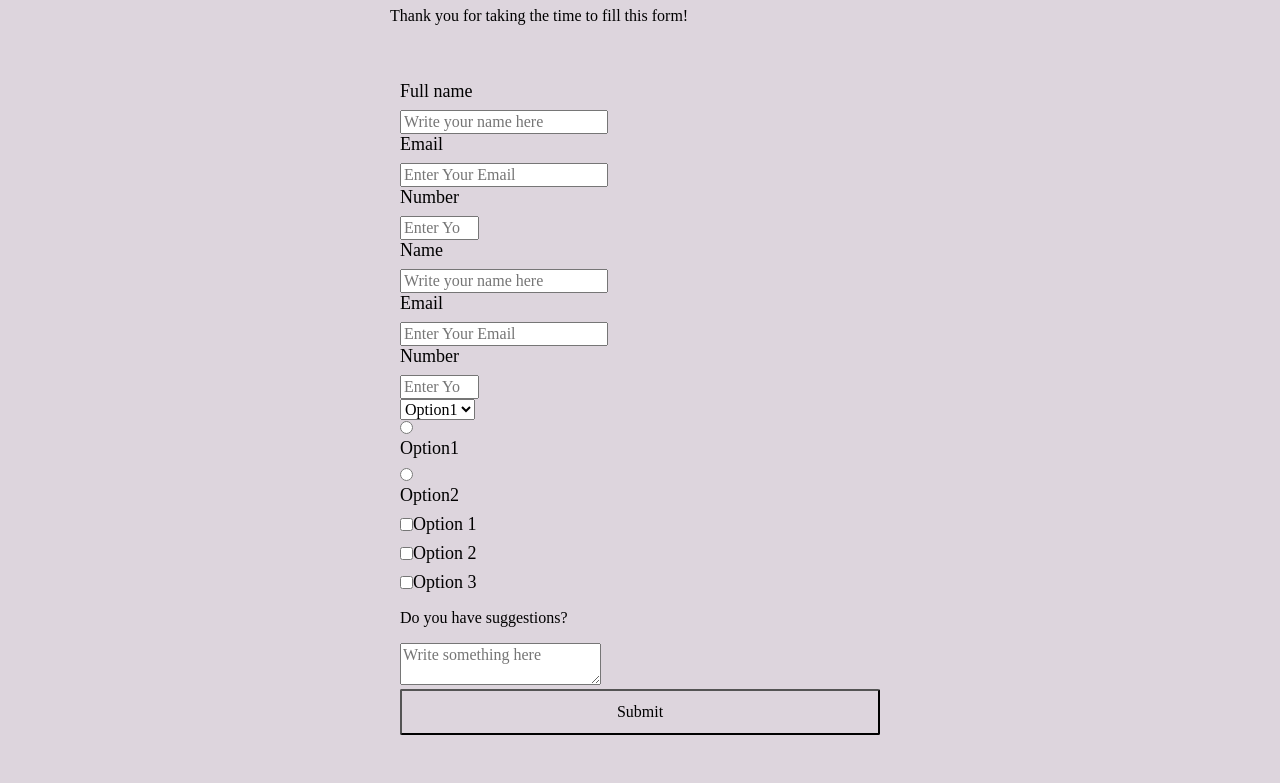
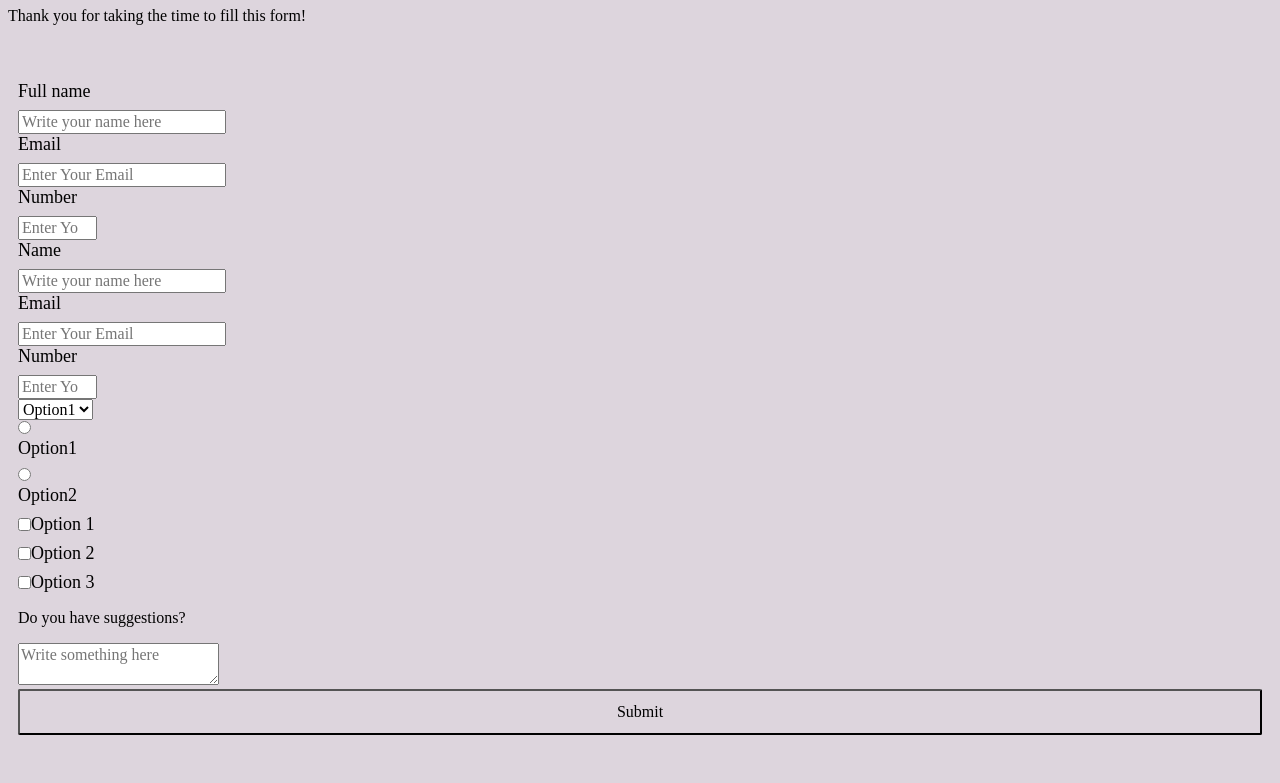
Before and after one commit to ezraermy/survey_form_review, a plain HTML site: page index.html in a window 1280 px wide. Shown: the part 73-856 px from the top of the page. Drawn offline with Linux system fonts and the light colour scheme; a script that the page names is missing.

Commit message:
Update index.html

```diff
--- a/index.html
+++ b/index.html
@@ -8,7 +8,7 @@
 
   <body>
 
-<div class="block">
+<div class="container">
   <h1 id="title"> Microverse Survey Form</h1>
   <p id="description">Thank you for taking the time to fill this form!</p>
 
```
